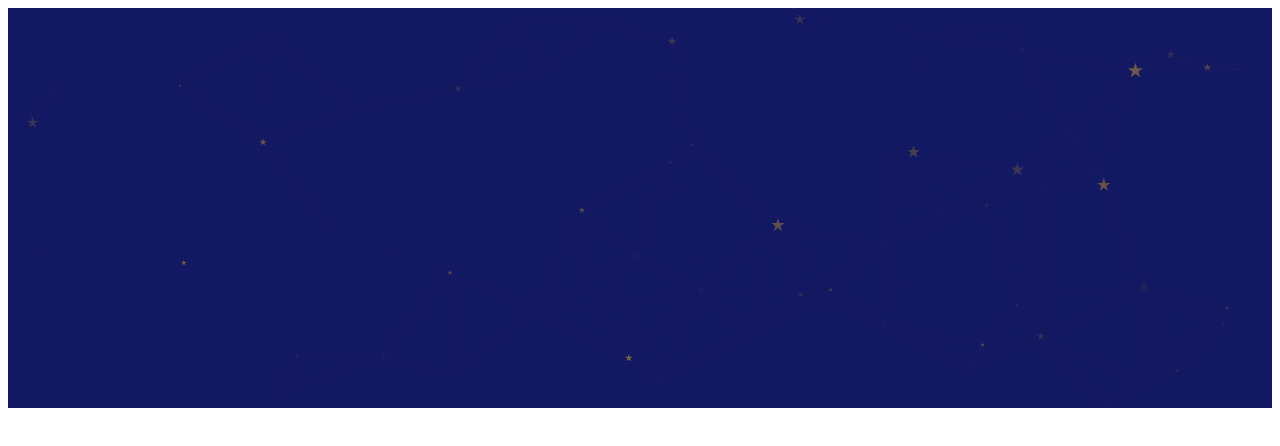
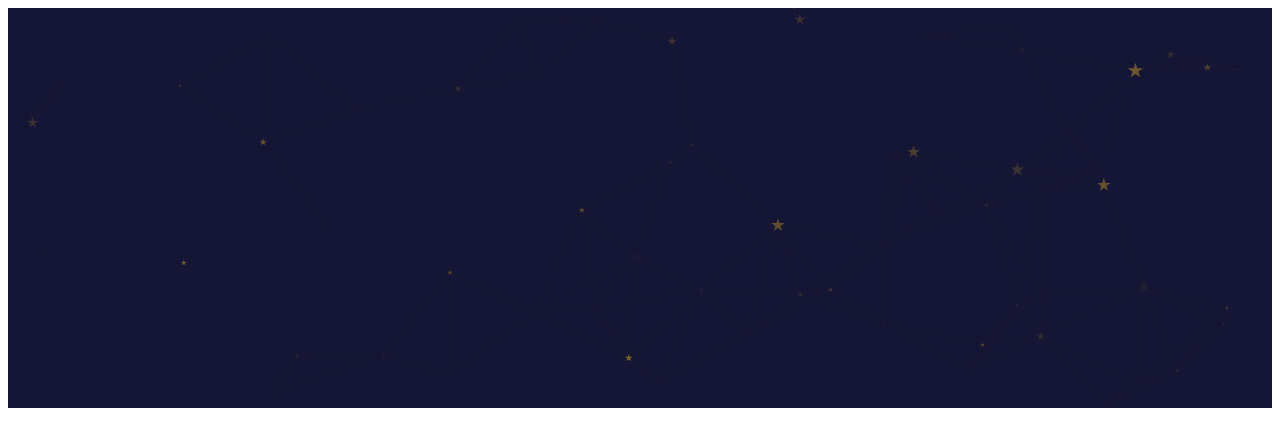
Before and after one commit to swapnil2me/DDS, a plain HTML site: page index.html in a window 1280 px wide. Drawn offline with nearby package versions, Linux system fonts and the light colour scheme.

Commit message:
Updated background colour

```diff
--- a/style.css
+++ b/style.css
@@ -1,5 +1,5 @@
 #particles-js{
-  background: #131862;
+  background: #151535;
   height: 400px;
 
 }
```
